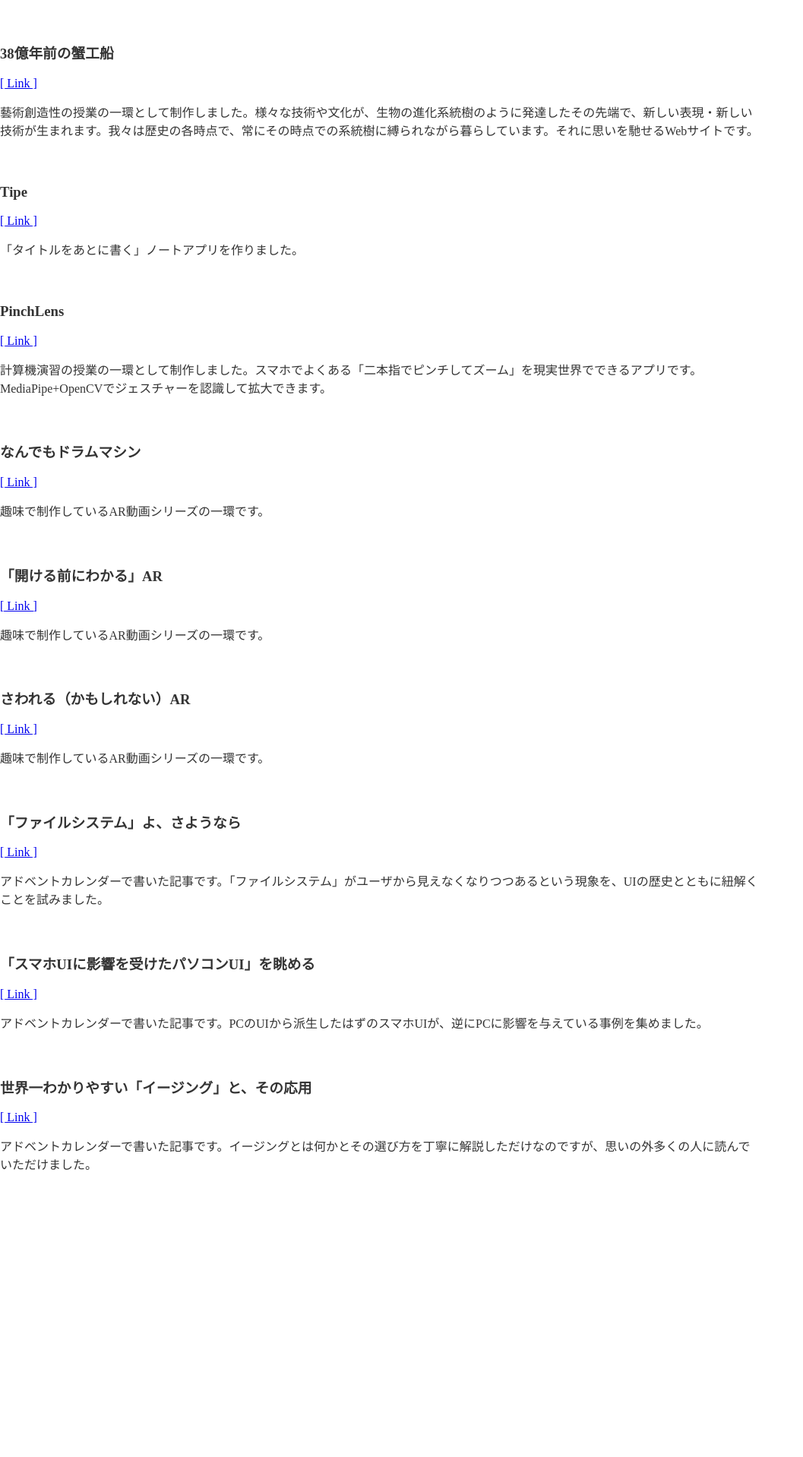
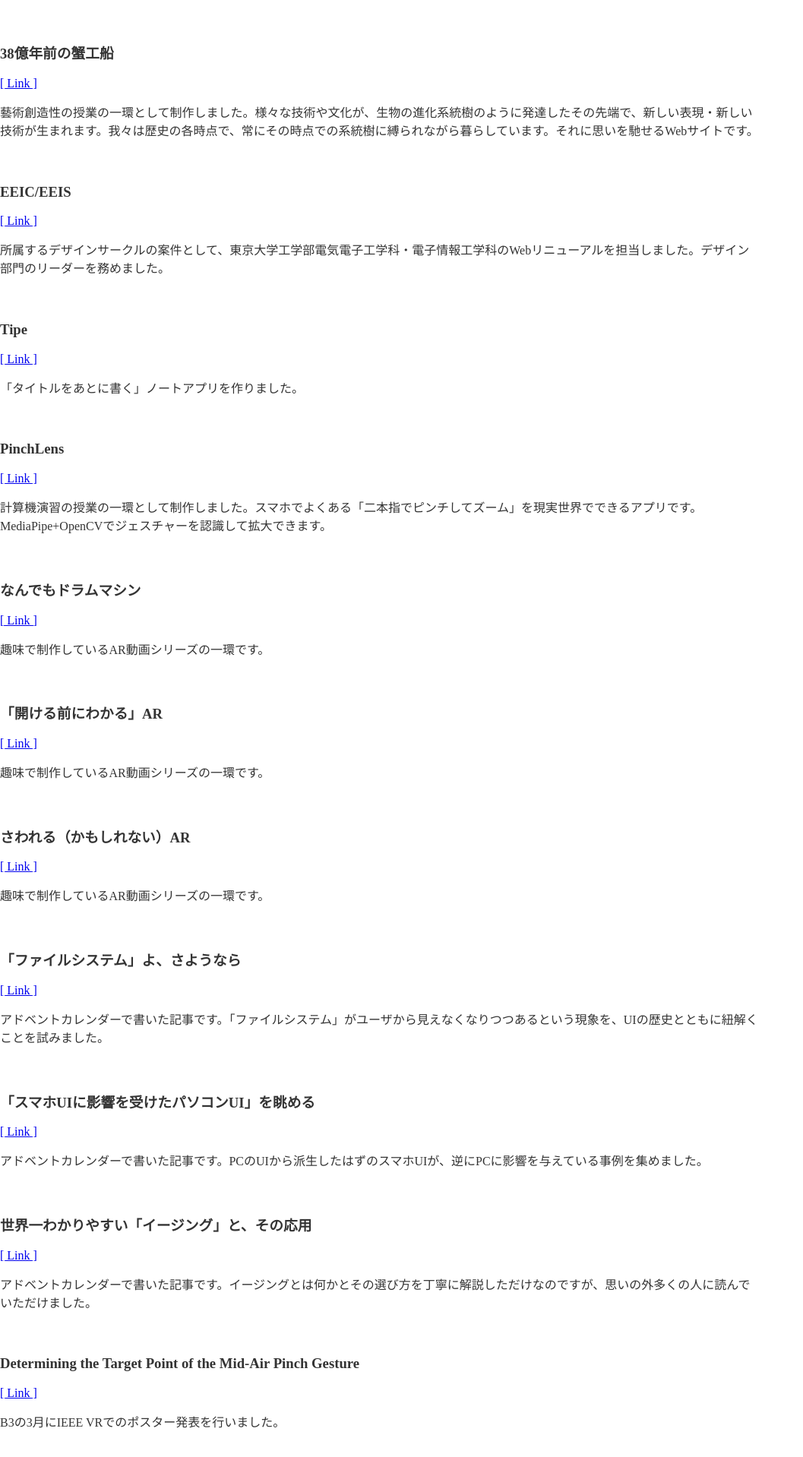
Before and after one commit to rtr-dnd/ritar-portfolio-next, a Next.js app: page /horizontal in a window 1280 px wide. Shown: the part 812-2730 px from the top of the page at 76% size, without its empty margins (0-1057 px from the left). Built offline with nearby package versions, Linux system fonts and the light colour scheme.

Commit message:
:building_construction: contents change and focus update

```diff
--- a/components/focus/Layers.module.css
+++ b/components/focus/Layers.module.css
@@ -19,9 +19,9 @@
     linear-gradient(90deg, rgba(0, 0, 0, 0.2) 2px, #fff 2px) -1px 0;
   background-size: 50px 50px, 50px 50px, 25px 25px, 25px 25px; */
   background-color: #ffffff;
-  opacity: 0.6;
-  background: radial-gradient(circle, transparent 20%, #ffffff 20%, #ffffff 80%, transparent 80%, transparent), radial-gradient(circle, transparent 20%, #ffffff 20%, #ffffff 80%, transparent 80%, transparent) 12.5px 12.5px, linear-gradient(#9694b6 1px, transparent 1px) 0 -0.5px, linear-gradient(90deg, #9694b6 1px, #ffffff 1px) -0.5px 0;
-  background-size: 25px 25px, 25px 25px, 12.5px 12.5px, 12.5px 12.5px;
+  opacity: 1;
+  /* background: radial-gradient(circle, transparent 20%, #ffffff 20%, #ffffff 80%, transparent 80%, transparent), radial-gradient(circle, transparent 20%, #ffffff 20%, #ffffff 80%, transparent 80%, transparent) 12.5px 12.5px, linear-gradient(#9694b6 1px, transparent 1px) 0 -0.5px, linear-gradient(90deg, #9694b6 1px, #ffffff 1px) -0.5px 0;
+  background-size: 25px 25px, 25px 25px, 12.5px 12.5px, 12.5px 12.5px; */
   position: absolute;
   top: 0;
   left: 0;
--- a/components/focus/Layers.tsx
+++ b/components/focus/Layers.tsx
@@ -93,7 +93,8 @@ export const BgLayer: React.FC<LayerProps> = ({
     <div className={styles.bglayer} ref={ref}
     // onMouseEnter={focus}
     style={{
-      filter: 'blur(' + ((1 - focusVal) * 4).toString() + 'px)'
+      filter: 'blur(' + ((1 - focusVal) * 4).toString() + 'px)',
+      background: 'rgba(0, 0, 0, ' + (focusVal / 10) + ')'
     }}>
       {children}
     </div>
--- a/contents/contents.ts
+++ b/contents/contents.ts
@@ -1,5 +1,5 @@
 
-type Category = 'text' | 'ar' | 'software' | 'web'
+type Category = 'text' | 'ar' | 'software' | 'web' | 'research'
 
 export type CategoryDesc = {
   category: Category,
@@ -38,6 +38,13 @@ export const categoryDesc: CategoryDesc[] = [
     descEn: 'Websites I designed/developed.',
     descJa: '過去に作ったWebサイトです。'
   },
+  {
+    category: 'research',
+    titleEn: 'Research',
+    titleJa: '研究',
+    descEn: 'Past/current research at the University of Tokyo.',
+    descJa: '大学での研究です。'
+  },
 ]
 
 export type Content = {
@@ -57,6 +64,13 @@ export const works: Content[] = [
     link: 'https://kani38.vercel.app/',
     desc: '藝術創造性の授業の一環として制作しました。様々な技術や文化が、生物の進化系統樹のように発達したその先端で、新しい表現・新しい技術が生まれます。我々は歴史の各時点で、常にその時点での系統樹に縛られながら暮らしています。それに思いを馳せるWebサイトです。',
     img: '/img/web/kani.png',
+    category: 'web'
+  },
+  {
+    title: 'EEIC/EEIS',
+    link: 'https://www.ee.t.u-tokyo.ac.jp/',
+    desc: '所属するデザインサークルの案件として、東京大学工学部電気電子工学科・電子情報工学科のWebリニューアルを担当しました。デザイン部門のリーダーを務めました。',
+    img: '/img/web/eeic.png',
     category: 'web'
   },
   {
@@ -123,4 +137,11 @@ export const works: Content[] = [
     img: '/img/text/easing.webp',
     category: 'text',
   },
+  {
+    title: 'Determining the Target Point of the Mid-Air Pinch Gesture',
+    link: 'https://ieeexplore.ieee.org/abstract/document/9419110/',
+    desc: 'B3の3月にIEEE VRでのポスター発表を行いました。',
+    img: '/img/research/midpoint.png',
+    category: 'research',
+  },
 ]
```
Also changed, not shown: 2 other files (tests, documents, lock files or other folders).
